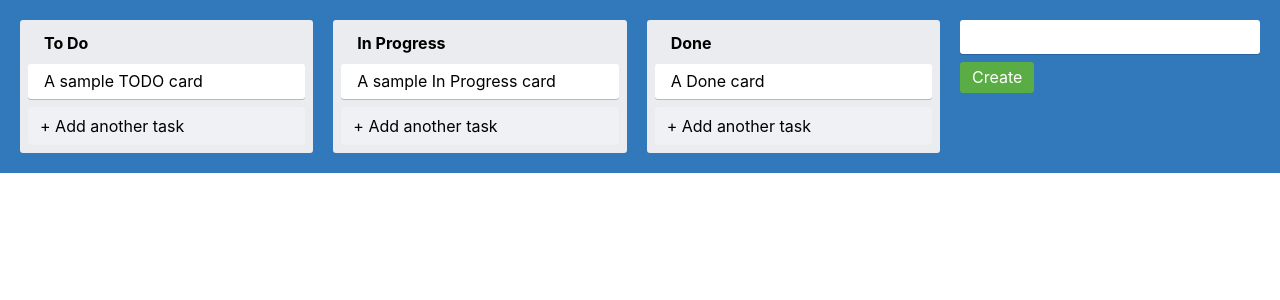
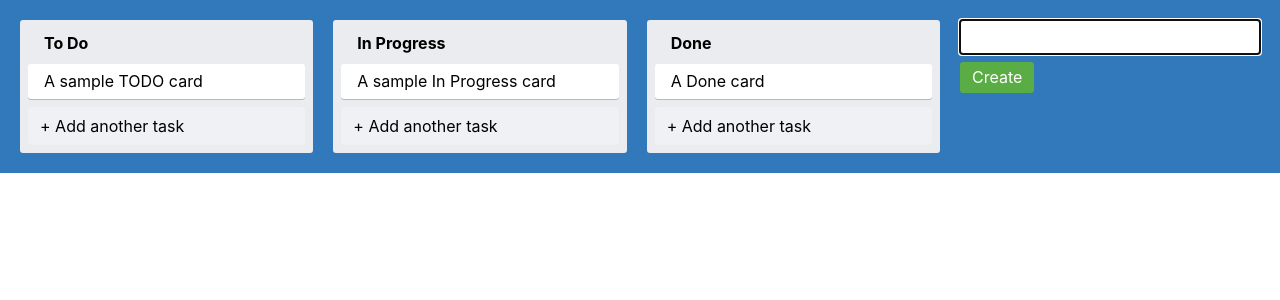
Before and after one commit to huutanvu/trello-clone-typescript, a React (Create React App) app: page / in a window 1280 px wide. Both pictures are taken after a click on the button "+ Add another list". Shown: the top 300 px of the page. Built offline with nearby package versions, Linux system fonts and the light colour scheme.

Commit message:
Added useFocus hook to focus on the input element after clicking the add button

```diff
--- a/src/components/AddNewItem.tsx
+++ b/src/components/AddNewItem.tsx
@@ -14,6 +14,7 @@
   dark,
 }: AddNewItemProps) => {
   const [showForm, setShowForm] = useState(false);
+
   if (showForm) {
     return (
       <NewItemForm
--- a/src/components/NewItemForm.tsx
+++ b/src/components/NewItemForm.tsx
@@ -1,4 +1,5 @@
 import React, { useState } from "react";
+import { useFocus } from "../hooks/useFocus";
 import { NewItemButton } from "./Button";
 import { NewItemFormContainer } from "./NewItemFormContainer";
 import { NewItemInput } from "./NewItemInput";
@@ -9,9 +10,14 @@
 
 export const NewItemForm = ({ onAdd }: NewItemFormProps) => {
   const [text, setText] = useState("");
+  const inputRef = useFocus();
   return (
     <NewItemFormContainer>
-      <NewItemInput value={text} onChange={(e) => setText(e.target.value)} />
+      <NewItemInput
+        ref={inputRef}
+        value={text}
+        onChange={(e) => setText(e.target.value)}
+      />
       <NewItemButton onClick={() => onAdd(text)}>Create</NewItemButton>
     </NewItemFormContainer>
   );
--- /dev/null
+++ b/src/hooks/useFocus.ts
@@ -0,0 +1,10 @@
+import { useRef, useEffect } from "react";
+
+export const useFocus = () => {
+  const ref = useRef<HTMLInputElement>(null);
+
+  useEffect(() => {
+    ref.current?.focus();
+  });
+  return ref;
+};
```
